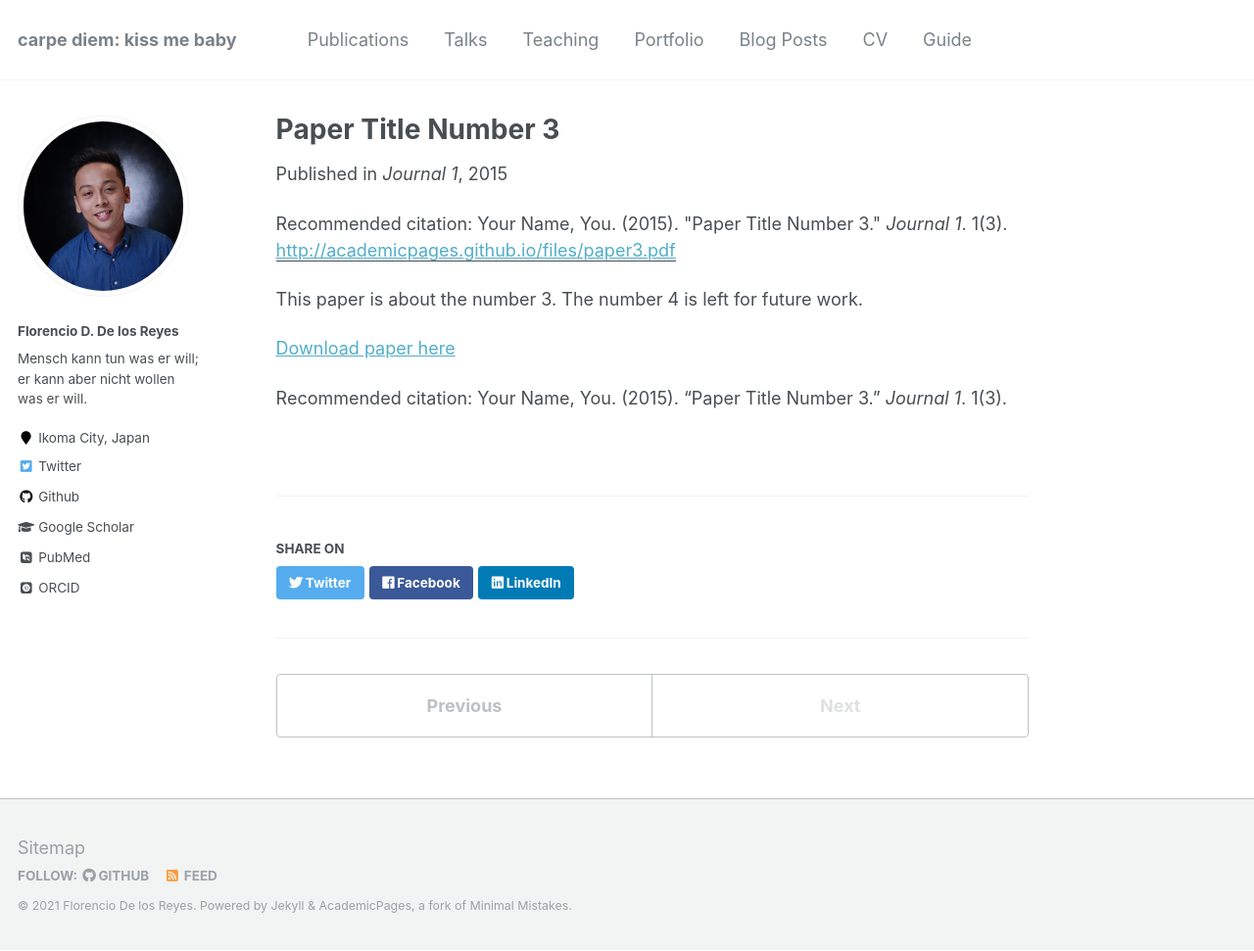
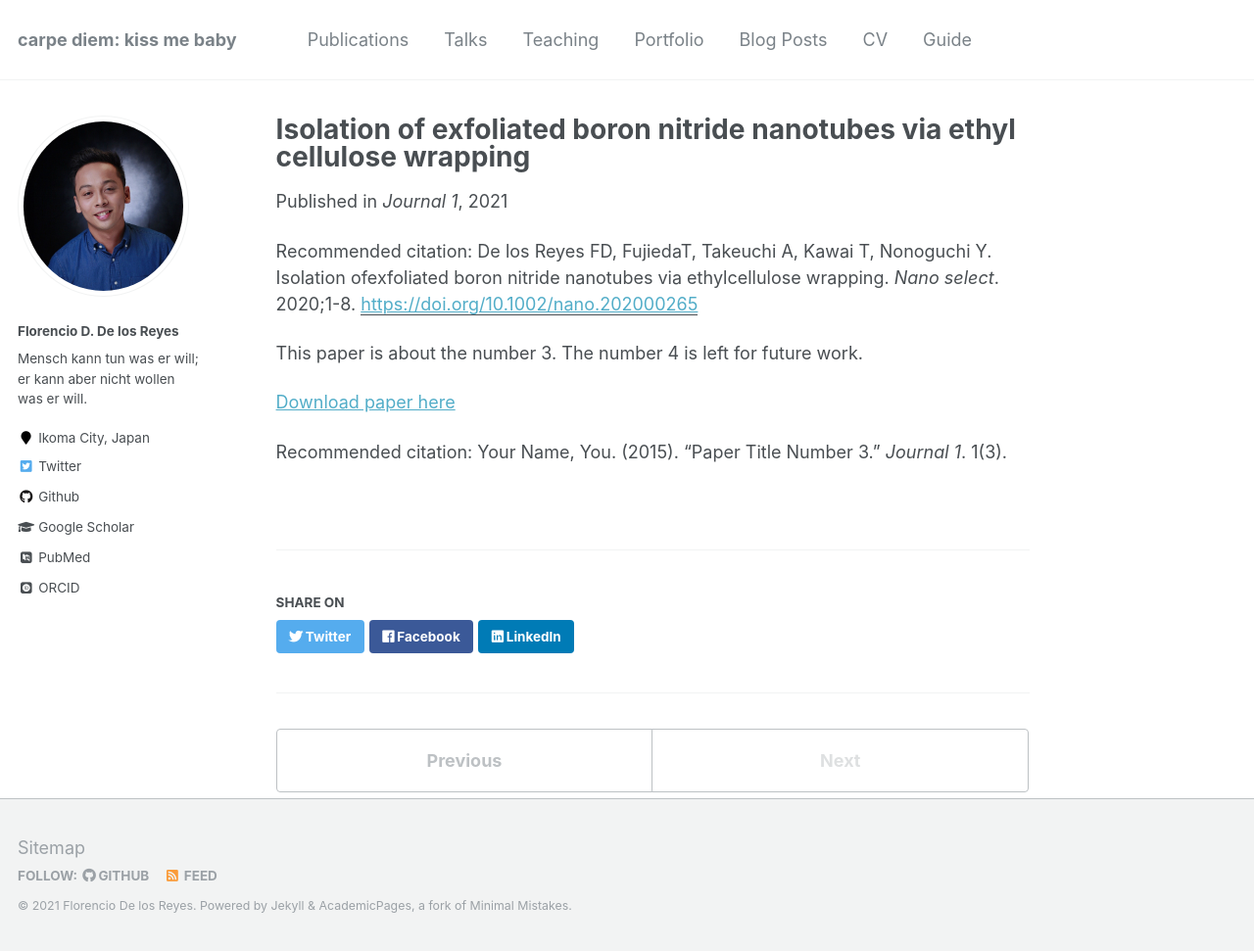
Before and after one commit to fddelosreyes/fddelosreyes.github.io, a Jekyll site: the page built from _publications/2015-10-01-paper-title-number-3.md, in a window 1280 px wide and 971 px high. Shown: the whole window at 98% size. Built offline with Jekyll 4.4.1, drawn with Linux system fonts in a browser that asks for light colours; some web fonts are replaced.

Commit message:
Update 2015-10-01-paper-title-number-3.md

```diff
--- a/_publications/2015-10-01-paper-title-number-3.md
+++ b/_publications/2015-10-01-paper-title-number-3.md
@@ -1,15 +1,15 @@
 ---
-title: "Paper Title Number 3"
+title: "Isolation of exfoliated boron nitride nanotubes via ethyl cellulose wrapping"
 collection: publications
 permalink: /publication/2015-10-01-paper-title-number-3
 excerpt: 'This paper is about the number 3. The number 4 is left for future work.'
-date: 2015-10-01
+date: 2021-01-24
 venue: 'Journal 1'
-paperurl: 'http://academicpages.github.io/files/paper3.pdf'
-citation: 'Your Name, You. (2015). &quot;Paper Title Number 3.&quot; <i>Journal 1</i>. 1(3).'
+paperurl: 'https://doi.org/10.1002/nano.202000265'
+citation: 'De los Reyes FD, FujiedaT, Takeuchi A, Kawai T, Nonoguchi Y. Isolation ofexfoliated boron nitride nanotubes via ethylcellulose wrapping. <i>Nano select</i>. 2020;1-8.'
 ---
 This paper is about the number 3. The number 4 is left for future work.
 
-[Download paper here](http://academicpages.github.io/files/paper3.pdf)
+[Download paper here](https://onlinelibrary.wiley.com/doi/epdf/10.1002/nano.202000265)
 
 Recommended citation: Your Name, You. (2015). "Paper Title Number 3." <i>Journal 1</i>. 1(3).
```
